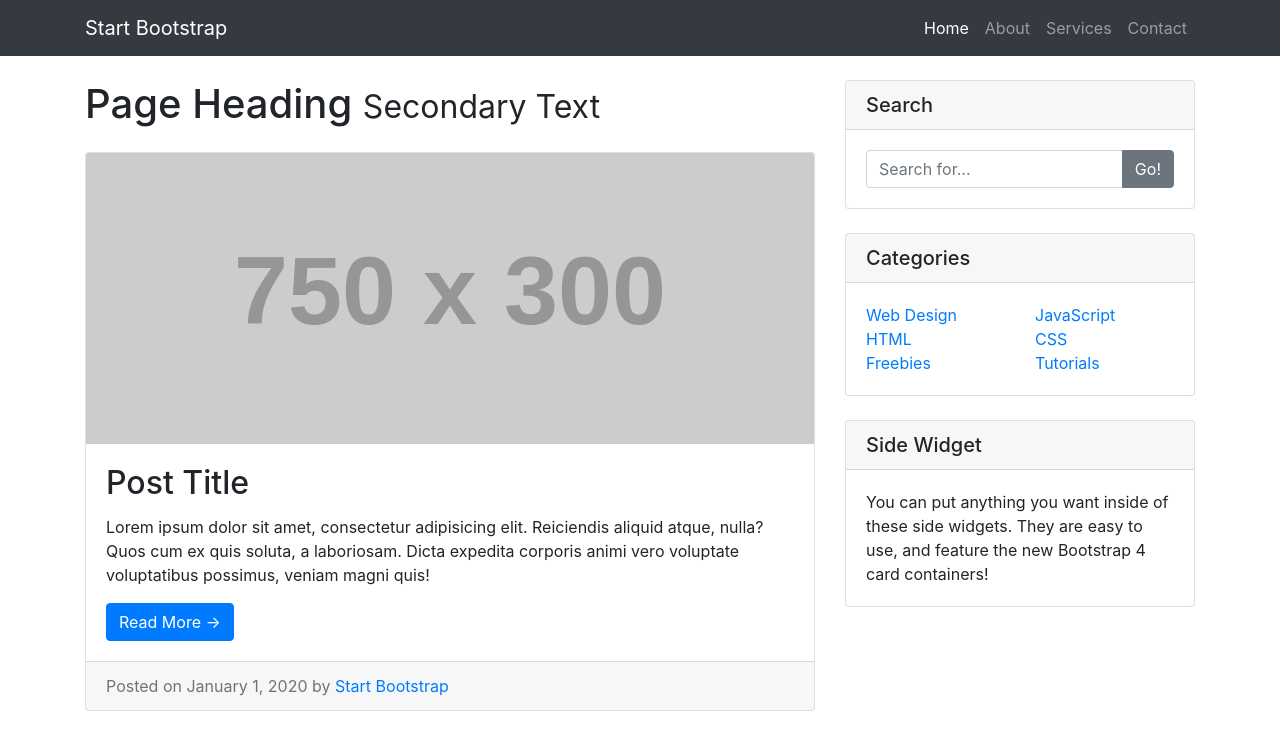
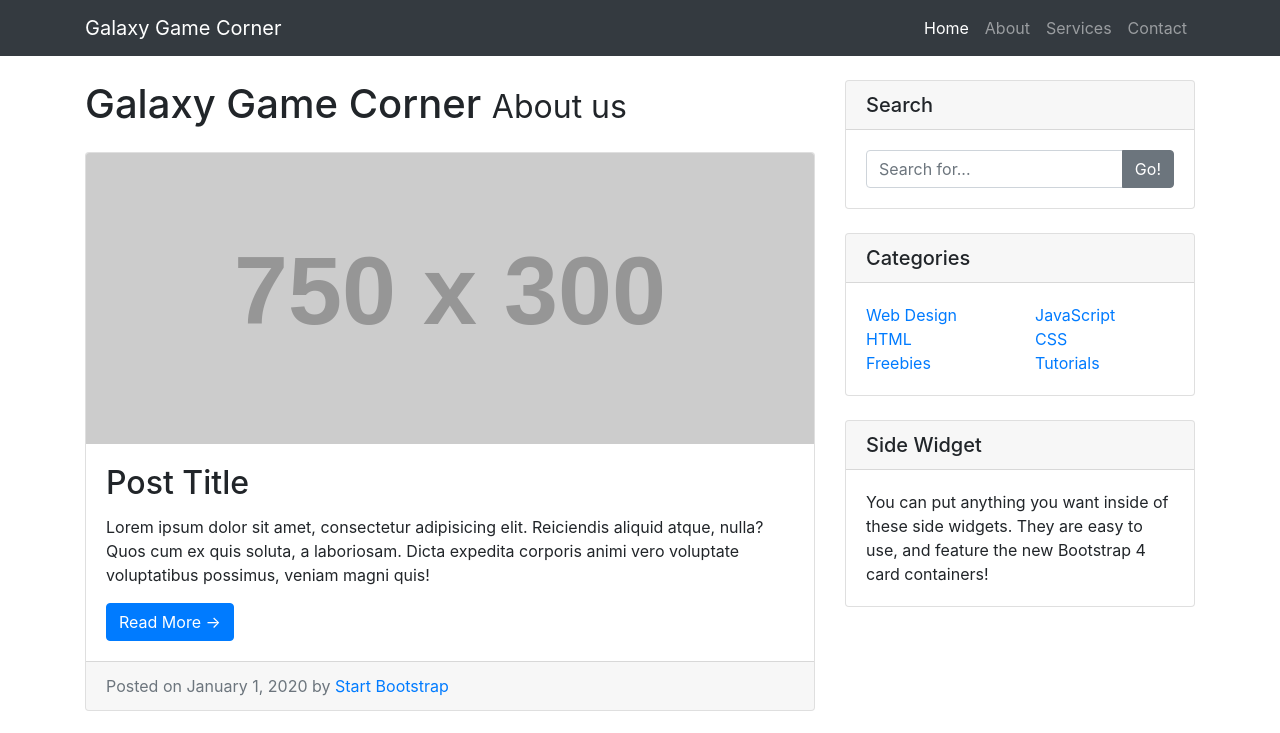
Before and after one commit to spellbounded/blog, a website: page index.html in a window 1280 px wide. Shown: the top 733 px of the page. Drawn offline with Linux system fonts and the light colour scheme; placeholder pictures from the web are drawn by us.

```diff
--- a/index.html
+++ b/index.html
@@ -23,7 +23,7 @@
   <!-- Navigation -->
   <nav class="navbar navbar-expand-lg navbar-dark bg-dark fixed-top">
     <div class="container">
-      <a class="navbar-brand" href="#">Start Bootstrap</a>
+      <a class="navbar-brand" href="#">Galaxy Game Corner</a>
       <button class="navbar-toggler" type="button" data-toggle="collapse" data-target="#navbarResponsive" aria-controls="navbarResponsive" aria-expanded="false" aria-label="Toggle navigation">
         <span class="navbar-toggler-icon"></span>
       </button>
@@ -56,8 +56,8 @@
       <!-- Blog Entries Column -->
       <div class="col-md-8">
 
-        <h1 class="my-4">Page Heading
-          <small>Secondary Text</small>
+        <h1 class="my-4">Galaxy Game Corner
+          <small>About us</small>
         </h1>
 
         <!-- Blog Post -->
```
